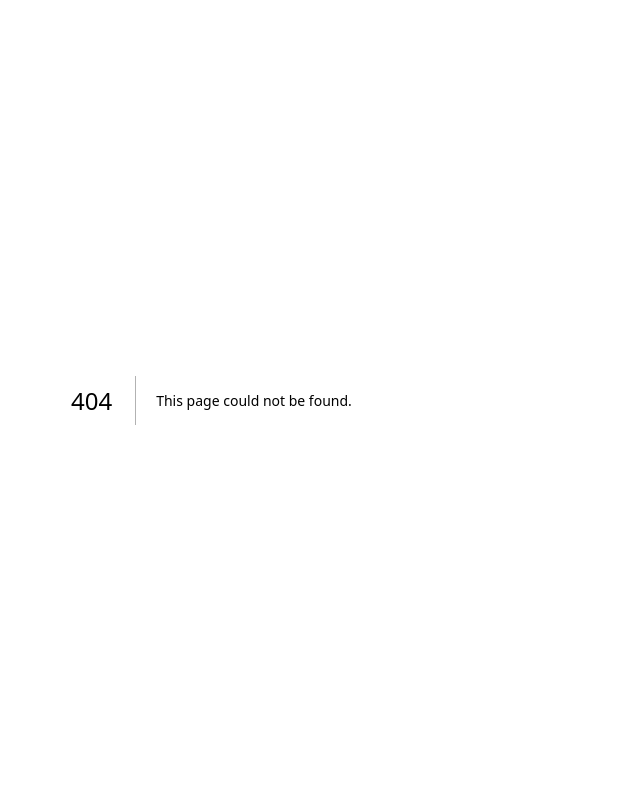
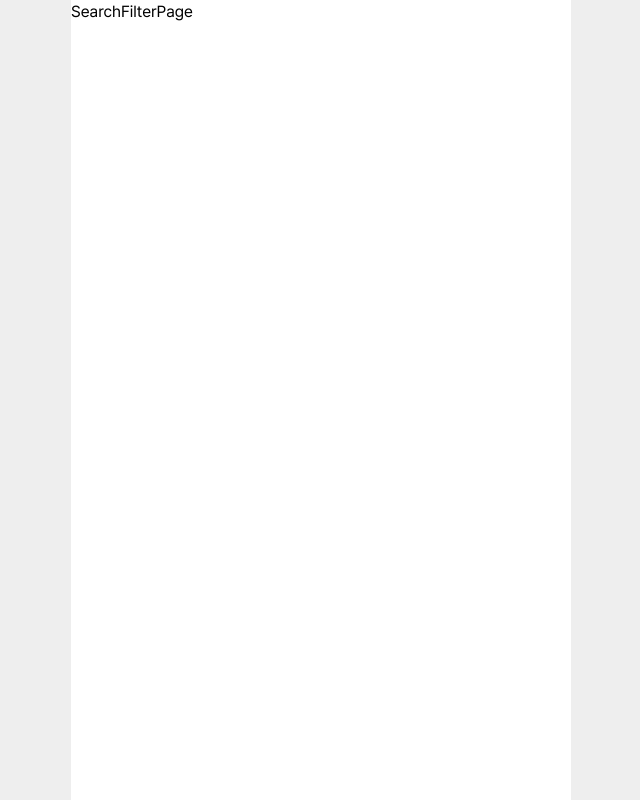
Before and after one commit to yanolja-finalproject/LETS_FE, a Next.js app: page /search-filter in a window 1280 px wide. Before the commit this address had no page. Shown: the whole page, without its empty margins (319-959 px from the left). Built offline with nearby package versions, Linux system fonts and the light colour scheme.

Commit message:
Move: search-hashtag -> search-filter 라우팅 폴더명 변경

```diff
--- /dev/null
+++ b/src/app/search-filter/page.tsx
@@ -0,0 +1,7 @@
+import React from "react";
+
+const SearchFilterPage = () => {
+  return <div>SearchFilterPage</div>;
+};
+
+export default SearchFilterPage;
--- a/src/app/search-hashtag/page.tsx
+++ /dev/null
@@ -1,7 +0,0 @@
-import React from "react";
-
-const SearchHashtagPage = () => {
-  return <div>SearchHashtagPage</div>;
-};
-
-export default SearchHashtagPage;
--- a/src/app/search/_component/ForwardBox.tsx
+++ b/src/app/search/_component/ForwardBox.tsx
@@ -10,7 +10,7 @@ const ForwardBox = () => {
         나에게 맞는 패키지상품을 빠르게 찾아보세요.
       </span>
       <Link
-        href={"/search-hashtag"}
+        href={"/search-filter"}
         className="flex justify-evenly items-center rounded-full bg-gradient-to-br from-pink-1 to-pink-2 w-[54px] h-[54px]"
       >
         <img
```
